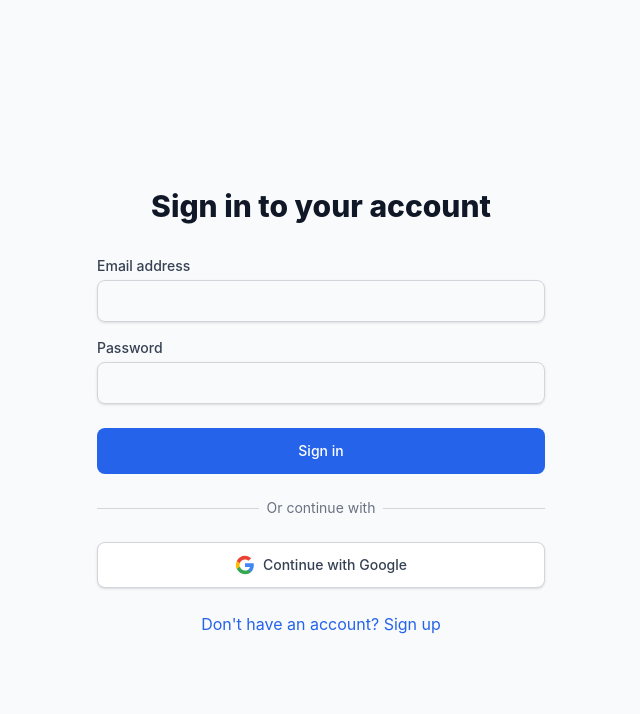
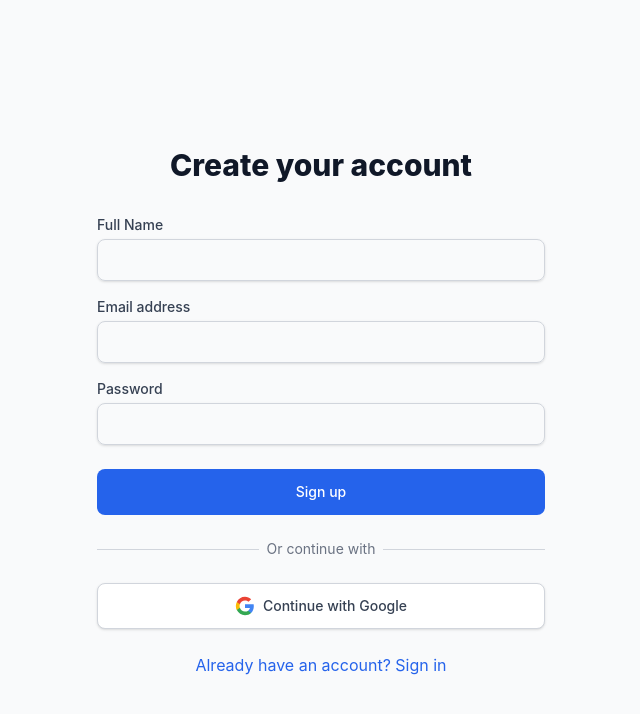
Before and after one commit to sparekh9/discero, a React (Vite) app: page /signup in a window 1280 px wide. Shown: the top 714 px of the page, without its empty margins (319-959 px from the left). Built offline with nearby package versions, Linux system fonts and the light colour scheme; no server answers.

Commit message:
Added SignupForm separate from LoginForm - fixing plain email login.

```diff
--- a/src/App.tsx
+++ b/src/App.tsx
@@ -3,6 +3,7 @@ import { AuthProvider } from './contexts/AuthContext'
 import Layout from './components/Layout'
 import Home from './components/Home'
 import LoginForm from './components/auth/LoginForm'
+import SignupForm from './components/auth/SignupForm'
 import ProtectedRoute from './components/auth/ProtectedRoute'
 import Dashboard from './components/Dashboard'
 import MyCourses from './components/dashboard/MyCourses'
@@ -24,7 +25,7 @@ function App() {
           </Route>
 
           <Route path="/login" element={<LoginForm />} />
-          <Route path="/signup" element={<LoginForm />} />
+          <Route path="/signup" element={<SignupForm />} />
 
           <Route
             path="/dashboard"
--- /dev/null
+++ b/src/components/auth/SignupForm.tsx
@@ -0,0 +1,159 @@
+// src/components/auth/SignupForm.tsx
+import React, { useState } from 'react'
+import { useAuth } from '../../contexts/AuthContext'
+import { Link, useNavigate } from 'react-router-dom'
+import { FirebaseError } from 'firebase/app'
+
+const SignupForm: React.FC = () => {
+  const [email, setEmail] = useState('')
+  const [password, setPassword] = useState('')
+  const [displayName, setDisplayName] = useState('')
+  const [error, setError] = useState('')
+  const [loading, setLoading] = useState(false)
+  const { signup, loginWithGoogle } = useAuth()
+  const navigate = useNavigate()
+
+  const handleSubmit = async (e: React.FormEvent) => {
+    e.preventDefault()
+
+    try {
+      setError('')
+      setLoading(true)
+      await signup(email, password, displayName)
+      navigate('/dashboard')
+    } catch (error) {
+      if (error instanceof FirebaseError) {
+        setError('Failed to sign up: ' + error.message)
+      } else {
+        setError('An unexpected error occurred')
+      }
+    } finally {
+      setLoading(false)
+    }
+  }
+
+  const handleGoogleSignup = async () => {
+    try {
+      setError('')
+      setLoading(true)
+      await loginWithGoogle()
+      navigate('/dashboard')
+    } catch (error) {
+      if (error instanceof FirebaseError) {
+        setError('Failed to sign up with Google: ' + error.message)
+      } else {
+        setError('An unexpected error occurred')
+      }
+    } finally {
+      setLoading(false)
+    }
+  }
+
+  return (
+    <div className="min-h-screen flex items-center justify-center bg-gray-50 py-12 px-4 sm:px-6 lg:px-8">
+      <div className="max-w-md w-full space-y-8">
+        <div>
+          <h2 className="mt-6 text-center text-3xl font-extrabold text-gray-900">
+            Create your account
+          </h2>
+        </div>
+        <form className="mt-8 space-y-6" onSubmit={handleSubmit}>
+          {error && (
+            <div className="bg-red-50 border border-red-200 text-red-600 px-4 py-3 rounded-lg">
+              {error}
+            </div>
+          )}
+
+          <div className="space-y-4">
+            <div>
+              <label htmlFor="displayName" className="block text-sm font-medium text-gray-700">
+                Full Name
+              </label>
+              <input
+                id="displayName"
+                name="displayName"
+                type="text"
+                required
+                value={displayName}
+                onChange={(e) => setDisplayName(e.target.value)}
+                className="mt-1 block w-full px-3 py-2 border border-gray-300 rounded-lg shadow-sm focus:outline-none focus:ring-primary-500 focus:border-primary-500"
+              />
+            </div>
+
+            <div>
+              <label htmlFor="email" className="block text-sm font-medium text-gray-700">
+                Email address
+              </label>
+              <input
+                id="email"
+                name="email"
+                type="email"
+                required
+                value={email}
+                onChange={(e) => setEmail(e.target.value)}
+                className="mt-1 block w-full px-3 py-2 border border-gray-300 rounded-lg shadow-sm focus:outline-none focus:ring-primary-500 focus:border-primary-500"
+              />
+            </div>
+
+            <div>
+              <label htmlFor="password" className="block text-sm font-medium text-gray-700">
+                Password
+              </label>
+              <input
+                id="password"
+                name="password"
+                type="password"
+                required
+                value={password}
+                onChange={(e) => setPassword(e.target.value)}
+                className="mt-1 block w-full px-3 py-2 border border-gray-300 rounded-lg shadow-sm focus:outline-none focus:ring-primary-500 focus:border-primary-500"
+              />
+            </div>
+          </div>
+
+          <div>
+            <button
+              type="submit"
+              disabled={loading}
+              className="group relative w-full flex justify-center py-3 px-4 border border-transparent text-sm font-medium rounded-lg text-white bg-primary-600 hover:bg-primary-700 focus:outline-none focus:ring-2 focus:ring-offset-2 focus:ring-primary-500 disabled:opacity-50"
+            >
+              {loading ? 'Creating account...' : 'Sign up'}
+            </button>
+          </div>
+
+          <div className="relative">
+            <div className="absolute inset-0 flex items-center">
+              <div className="w-full border-t border-gray-300" />
+            </div>
+            <div className="relative flex justify-center text-sm">
+              <span className="px-2 bg-gray-50 text-gray-500">Or continue with</span>
+            </div>
+          </div>
+
+          <button
+            type="button"
+            onClick={handleGoogleSignup}
+            disabled={loading}
+            className="w-full flex justify-center items-center py-3 px-4 border border-gray-300 rounded-lg shadow-sm text-sm font-medium text-gray-700 bg-white hover:bg-gray-50 focus:outline-none focus:ring-2 focus:ring-offset-2 focus:ring-primary-500"
+          >
+            <svg className="w-5 h-5 mr-2" viewBox="0 0 24 24">
+              <path fill="#4285F4" d="M22.56 12.25c0-.78-.07-1.53-.2-2.25H12v4.26h5.92c-.26 1.37-1.04 2.53-2.21 3.31v2.77h3.57c2.08-1.92 3.28-4.74 3.28-8.09z"/>
+              <path fill="#34A853" d="M12 23c2.97 0 5.46-.98 7.28-2.66l-3.57-2.77c-.98.66-2.23 1.06-3.71 1.06-2.86 0-5.29-1.93-6.16-4.53H2.18v2.84C3.99 20.53 7.7 23 12 23z"/>
+              <path fill="#FBBC05" d="M5.84 14.09c-.22-.66-.35-1.36-.35-2.09s.13-1.43.35-2.09V7.07H2.18C1.43 8.55 1 10.22 1 12s.43 3.45 1.18 4.93l2.85-2.22.81-.62z"/>
+              <path fill="#EA4335" d="M12 5.38c1.62 0 3.06.56 4.21 1.64l3.15-3.15C17.45 2.09 14.97 1 12 1 7.7 1 3.99 3.47 2.18 7.07l3.66 2.84c.87-2.6 3.3-4.53 6.16-4.53z"/>
+            </svg>
+            Continue with Google
+          </button>
+
+          <div className="text-center">
+            <Link to="/login" className="text-primary-600 hover:text-primary-500">
+              Already have an account? Sign in
+            </Link>
+          </div>
+        </form>
+      </div>
+    </div>
+  )
+}
+
+export default SignupForm
```
